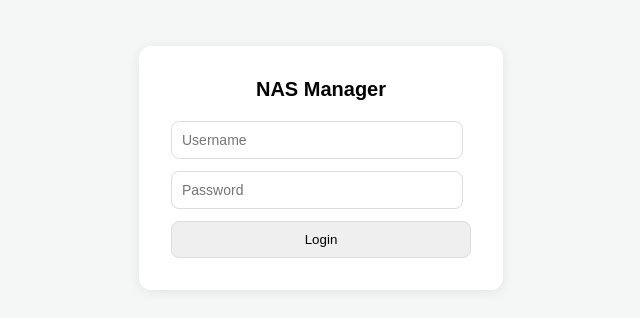
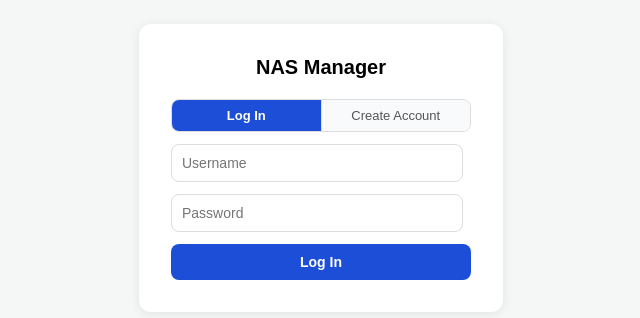
Before and after one commit to csk2q/5531-Project2-Team1, a React (Create React App) app in the folder website/: page / in a window 1280 px wide. Shown: the part 232-550 px from the top of the page, without its empty margins (319-959 px from the left). Built offline with nearby package versions, Linux system fonts and the light colour scheme.

Commit message:
loading states, error handling, UI freshen upp

```diff
--- a/website/src/Admin.js
+++ b/website/src/Admin.js
@@ -17,6 +17,8 @@ function Admin({ user, onLogout }) {
   });
   const [isNew, setIsNew] = useState(false);
   const [statusMsg, setStatusMsg] = useState("");
+  const [loading, setLoading] = useState(true);
+  const [fetchError, setFetchError] = useState("");
 
   const showStatus = (msg) => {
     setStatusMsg(msg);
@@ -24,10 +26,15 @@ function Admin({ user, onLogout }) {
   };
 
   const fetchUsers = () => {
+    setFetchError("");
     authFetch("/api/users/list")
-      .then((res) => res.json())
+      .then((res) => {
+        if (!res.ok) throw new Error("Server error");
+        return res.json();
+      })
       .then((data) => setUsers(Array.isArray(data) ? data : []))
-      .catch((err) => console.error("Error fetching users:", err));
+      .catch(() => setFetchError("Could not load users. Is the server running?"))
+      .finally(() => setLoading(false));
   };
 
   useEffect(() => {
@@ -142,6 +149,11 @@ function Admin({ user, onLogout }) {
         <h2>User Management</h2>
         <div style={s.layout}>
           <div style={s.userList}>
+            {loading && <p style={{ color: "#888", fontSize: "13px" }}>Loading users...</p>}
+            {fetchError && <p style={{ color: "#b91c1c", fontSize: "13px" }}>{fetchError}</p>}
+            {!loading && !fetchError && users.length === 0 && (
+              <p style={{ color: "#888", fontSize: "13px" }}>No users found. Add one below.</p>
+            )}
             {users.map((u) => (
               <div
                 key={u.id}
--- a/website/src/App.js
+++ b/website/src/App.js
@@ -70,11 +70,22 @@ export default function App() {
             )
           }
         />
+        <Route
+          path="*"
+          element={
+            <div style={{ textAlign: "center", padding: "80px", fontFamily: "Arial, sans-serif" }}>
+              <h2 style={{ fontSize: "48px", margin: "0 0 8px" }}>404</h2>
+              <p style={{ color: "#888" }}>Page not found.</p>
+              <a href="/" style={{ color: "#1d4ed8", fontSize: "14px" }}>Go home</a>
+            </div>
+          }
+        />
       </Routes>
     </Router>
   );
 }
 
+// eslint-disable-next-line no-unused-vars
 const styles = {
   authPage: {
     height: "100vh",
--- a/website/src/Dashboard.js
+++ b/website/src/Dashboard.js
@@ -53,18 +53,25 @@ const Dashboard = ({ user, onLogout }) => {
   const [newFolderName, setNewFolderName] = useState("");
   const [renamingFolder, setRenamingFolder] = useState(null);
   const [renameValue, setRenameValue] = useState("");
+  const [loading, setLoading] = useState(true);
+  const [fetchError, setFetchError] = useState("");
 
   const navigate = useNavigate();
 
   const fetchContents = () => {
+    setFetchError("");
     authFetch("/api/storage/folder/contents")
-      .then((res) => res.json())
+      .then((res) => {
+        if (!res.ok) throw new Error("Server error");
+        return res.json();
+      })
       .then((data) => {
         const items = Array.isArray(data) ? data : [];
         setFolders(items.filter((i) => i.type === "folder"));
         setFiles(items.filter((i) => i.type !== "folder"));
       })
-      .catch((err) => console.error("Error:", err));
+      .catch(() => setFetchError("Could not load files. Is the server running?"))
+      .finally(() => setLoading(false));
   };
 
   useEffect(() => {
@@ -154,9 +161,24 @@ const Dashboard = ({ user, onLogout }) => {
     }
   };
 
+  if (loading) {
+    return (
+      <div style={styles.dashboardContainer}>
+        <Navbar user={user} onLogout={onLogout} />
+        <div style={{ padding: "40px", textAlign: "center", color: "#888" }}>
+          <div style={styles.spinner} />
+          <p>Loading files...</p>
+        </div>
+      </div>
+    );
+  }
+
   return (
     <div style={styles.dashboardContainer}>
       <Navbar user={user} onLogout={onLogout} />
+      {fetchError && (
+        <div style={styles.errorBanner}>{fetchError}</div>
+      )}
       <main style={styles.mainContent}>
         {/* Folders */}
         <section style={styles.card}>
@@ -316,6 +338,22 @@ const styles = {
     borderRadius: "8px",
     boxShadow: "0 4px 6px rgba(0,0,0,0.1)",
   },
+  spinner: {
+    width: "32px",
+    height: "32px",
+    border: "3px solid #ddd",
+    borderTop: "3px solid #3b82f6",
+    borderRadius: "50%",
+    animation: "spin 0.8s linear infinite",
+    margin: "0 auto 12px",
+  },
+  errorBanner: {
+    background: "#fef2f2",
+    color: "#b91c1c",
+    padding: "12px 24px",
+    fontSize: "14px",
+    borderBottom: "1px solid #fca5a5",
+  },
   list: { listStyle: "none", padding: 0 },
   listItem: {
     display: "flex",
--- a/website/src/Login.js
+++ b/website/src/Login.js
@@ -2,14 +2,29 @@ import { useState } from "react";
 import { setToken } from "./api";
 
 function Login({ onLogin }) {
+  const [mode, setMode] = useState("login"); // "login" | "register"
   const [username, setUsername] = useState("");
   const [password, setPassword] = useState("");
+  const [confirmPassword, setConfirmPassword] = useState("");
   const [error, setError] = useState("");
+  const [success, setSuccess] = useState("");
 
-  const handleSubmit = async (e) => {
+  const resetForm = () => {
+    setUsername("");
+    setPassword("");
+    setConfirmPassword("");
+    setError("");
+    setSuccess("");
+  };
+
+  const switchMode = (newMode) => {
+    resetForm();
+    setMode(newMode);
+  };
+
+  const handleLogin = async (e) => {
     e.preventDefault();
     setError("");
-
     try {
       const response = await fetch("http://127.0.0.1:5000/api/auth/login", {
         method: "POST",
@@ -21,11 +36,45 @@ function Login({ onLogin }) {
         if (data.token) setToken(data.token);
         onLogin({ name: username, role: data.role });
       } else {
-        setError(data.message);
+        setError(data.message || "Invalid username or password.");
       }
-    } catch (error) {
-      setError("Cant reach server");
+    } catch {
+      setError("Can't reach server.");
     }
+  };
+
+  const handleRegister = async (e) => {
+    e.preventDefault();
+    setError("");
+    setSuccess("");
+    if (password !== confirmPassword) {
+      setError("Passwords do not match.");
+      return;
+    }
+    try {
+      const response = await fetch("http://127.0.0.1:5000/api/auth/register", {
+        method: "POST",
+        headers: { "Content-Type": "application/json" },
+        body: JSON.stringify({ username, password }),
+      });
+      const data = await response.json();
+      if (response.ok) {
+        setSuccess("Account created! You can now log in.");
+        setTimeout(() => switchMode("login"), 1500);
+      } else {
+        setError(data.message || "Registration failed.");
+      }
+    } catch {
+      setError("Can't reach server.");
+    }
+  };
+
+  const inputStyle = {
+    padding: "10px",
+    border: "1px solid #ddd",
+    borderRadius: "8px",
+    fontSize: "14px",
+    width: "90%",
   };
 
   return (
@@ -39,7 +88,7 @@ function Login({ onLogin }) {
       }}
     >
       <form
-        onSubmit={handleSubmit}
+        onSubmit={mode === "login" ? handleLogin : handleRegister}
         style={{
           display: "flex",
           flexDirection: "column",
@@ -52,58 +101,99 @@ function Login({ onLogin }) {
           fontFamily: "Arial, sans-serif",
         }}
       >
-        <h2
-          style={{ textAlign: "center", margin: "0 0 8px", fontSize: "20px" }}
-        >
+        <h2 style={{ textAlign: "center", margin: "0 0 8px", fontSize: "20px" }}>
           NAS Manager
         </h2>
-        {error && (
-          <p
+
+        {/* Tab switcher */}
+        <div style={{ display: "flex", borderRadius: "8px", overflow: "hidden", border: "1px solid #ddd" }}>
+          <button
+            type="button"
+            onClick={() => switchMode("login")}
             style={{
-              color: "#b91c1c",
-              background: "#fef2f2",
-              padding: "10px",
-              borderRadius: "8px",
-              margin: 0,
+              flex: 1,
+              padding: "8px",
+              border: "none",
+              cursor: "pointer",
               fontSize: "13px",
+              background: mode === "login" ? "#1d4ed8" : "#f9fafb",
+              color: mode === "login" ? "white" : "#555",
+              fontWeight: mode === "login" ? "bold" : "normal",
             }}
           >
+            Log In
+          </button>
+          <button
+            type="button"
+            onClick={() => switchMode("register")}
+            style={{
+              flex: 1,
+              padding: "8px",
+              border: "none",
+              borderLeft: "1px solid #ddd",
+              cursor: "pointer",
+              fontSize: "13px",
+              background: mode === "register" ? "#1d4ed8" : "#f9fafb",
+              color: mode === "register" ? "white" : "#555",
+              fontWeight: mode === "register" ? "bold" : "normal",
+            }}
+          >
+            Create Account
+          </button>
+        </div>
+
+        {error && (
+          <p style={{ color: "#b91c1c", background: "#fef2f2", padding: "10px", borderRadius: "8px", margin: 0, fontSize: "13px" }}>
             {error}
           </p>
         )}
+        {success && (
+          <p style={{ color: "#15803d", background: "#f0fdf4", padding: "10px", borderRadius: "8px", margin: 0, fontSize: "13px" }}>
+            {success}
+          </p>
+        )}
+
         <input
           placeholder="Username"
+          value={username}
           onChange={(e) => setUsername(e.target.value)}
-          style={{
-            padding: "10px",
-            border: "1px solid #ddd",
-            borderRadius: "8px",
-            fontSize: "14px",
-            width: "90%",
-          }}
+          style={inputStyle}
+          required
         />
         <input
           placeholder="Password"
           type="password"
+          value={password}
           onChange={(e) => setPassword(e.target.value)}
-          style={{
-            padding: "10px",
-            border: "1px solid #ddd",
-            borderRadius: "8px",
-            fontSize: "14px",
-            width: "90%",
-          }}
+          style={inputStyle}
+          required
         />
+        {mode === "register" && (
+          <input
+            placeholder="Confirm Password"
+            type="password"
+            value={confirmPassword}
+            onChange={(e) => setConfirmPassword(e.target.value)}
+            style={inputStyle}
+            required
+          />
+        )}
+
         <button
           type="submit"
           style={{
             padding: "10px",
-            border: "1px solid #ddd",
+            border: "none",
             borderRadius: "8px",
             width: "100%",
+            background: "#1d4ed8",
+            color: "white",
+            fontSize: "14px",
+            fontWeight: "bold",
+            cursor: "pointer",
           }}
         >
-          Login
+          {mode === "login" ? "Log In" : "Create Account"}
         </button>
       </form>
     </div>
--- a/website/src/Navbar.js
+++ b/website/src/Navbar.js
@@ -112,11 +112,13 @@ const styles = {
   dropdownLogout: {
     width: "100%",
     padding: "7px",
-    background: "none",
-    border: "1px solid #ddd",
+    background: "#fef2f2",
+    color: "#b91c1c",
+    border: "1px solid #fca5a5",
     borderRadius: "6px",
     cursor: "pointer",
     fontSize: "13px",
+    fontWeight: "600",
   },
 };
 
```
Also changed, not shown: website/src/Monitoring.js (+40 -24 lines).
